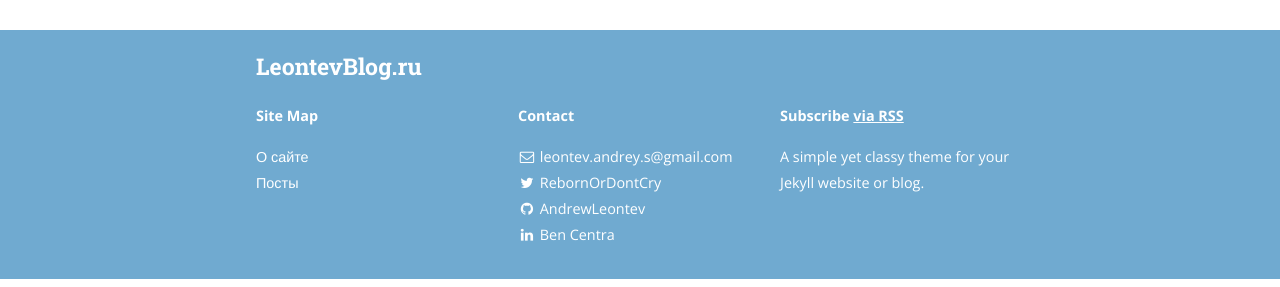
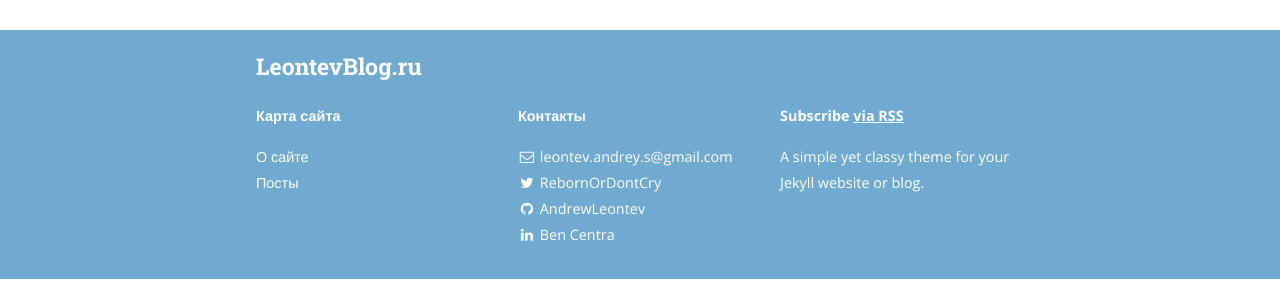
Before and after one commit to AndrewLeontev/leontevblog.ru, a Jekyll site: the page built from index.html, in a window 1280 px wide. Shown: the part 610-897 px from the top of the page. Built offline with Jekyll 4.4.1, drawn with Linux system fonts in a browser that asks for light colours; nearby versions of some CDN libraries; the list of posts is cut into pages by our own code.

Commit message:
rus footer

```diff
--- a/_includes/footer.html
+++ b/_includes/footer.html
@@ -6,7 +6,7 @@
 
     <div class="site-navigation">
 
-      <p><strong>Site Map</strong></p>
+      <p><strong>Карта сайта</strong></p>
       <ul class="pages">
         {% for page in site.pages %}
         {% if page.title and page.main_nav != false %}
@@ -18,7 +18,7 @@
 
     <div class="site-contact">
 
-      <p><strong>Contact</strong></p>
+      <p><strong>Контакты</strong></p>
       <ul class="social-media-list">
         <li>
           <a href="mailto:{{ site.email }}">
```
